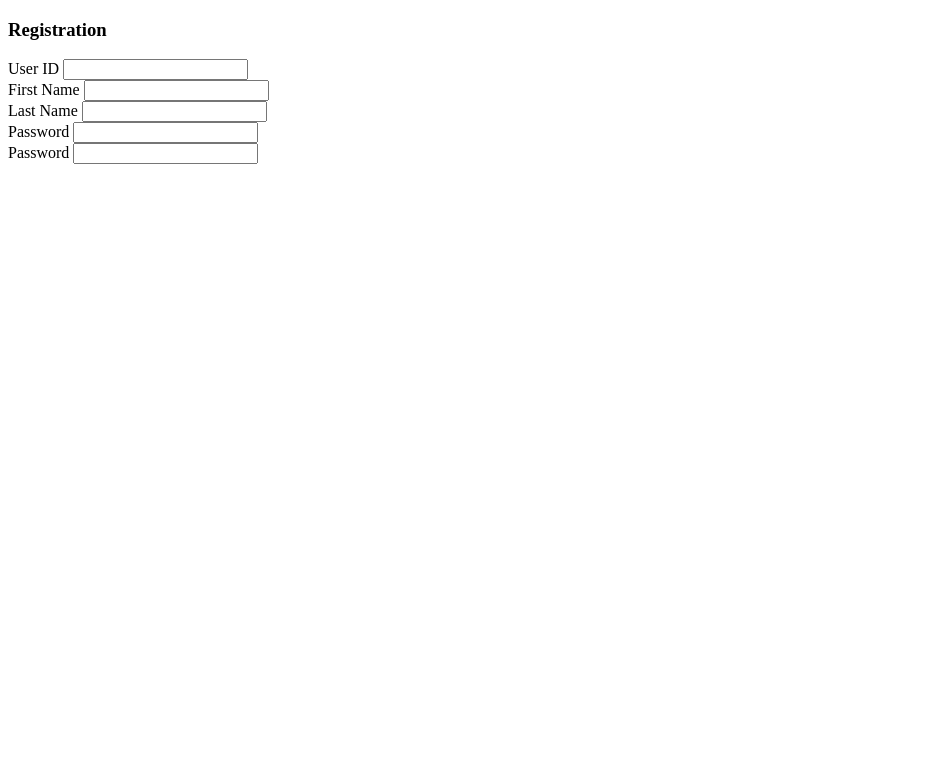
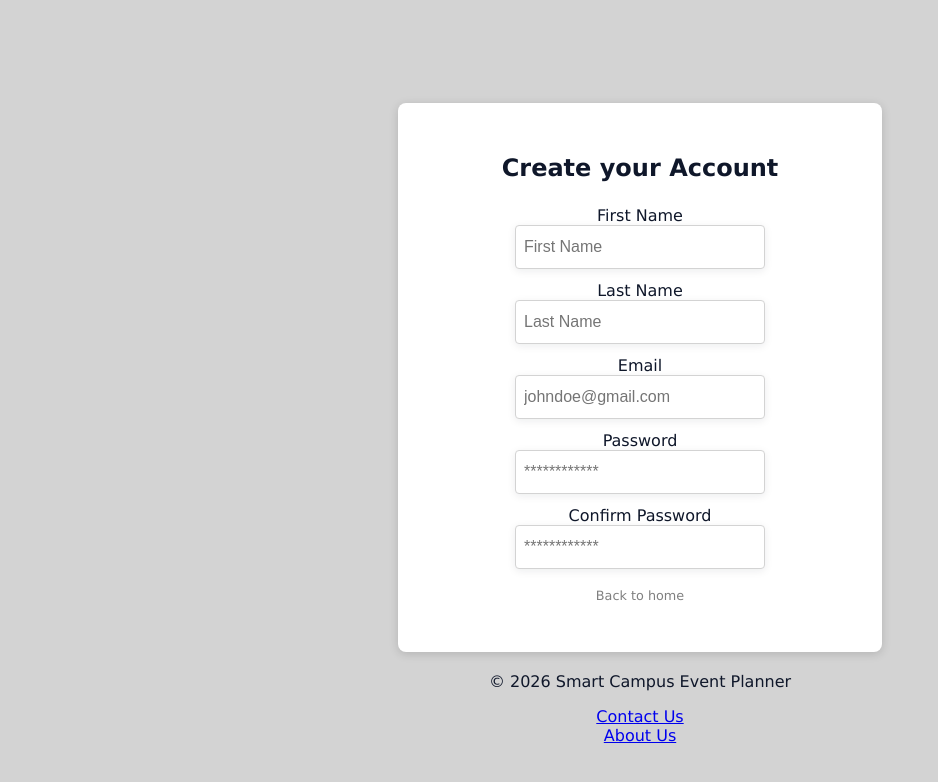
Before and after one commit to SOEN-287-Group-Project/Smart-Campus-Event-Planner, a website: page views/register.html in a window 1280 px wide. Shown: the whole page, without its empty margins (0-938 px from the left). Drawn offline with Linux system fonts and the light colour scheme.

Commit message:
Registration Page

```diff
--- a/public/css/main.css
+++ b/public/css/main.css
@@ -17,4 +17,7 @@
 
 
 /**/
-@import "./Admin/styles2.css"
+@import "./Admin/styles2.css";
+
+
+@import "./Public_Pages/public_pages.css";
--- a/views/register.html
+++ b/views/register.html
@@ -2,19 +2,49 @@
 <html lang="en">
 
     <head>
-        <title>Registration</title>
+        <meta charset="UTF-8">
+        <title>Create an Account</title>
+        <link rel="stylesheet" href="../public/css/main.css">
     </head>
+    <body class="home-page">
+        <main class="home-card">
 
-    <body>
+            <header>
+                <h2>Create your Account</h2>
+            </header>
 
-        <form>
-            <h3>Registration</h3>
-            <label>User ID</label>              <input type="text"> </div>
-            <div> <label>First Name</label>     <input type="text"> </div>
-            <div> <label>Last Name</label>      <input type="text"> </div>
-            <div> <label>Password</label>       <input type="text"> </div>
-            <div> <label>Password</label>       <input type="text"> </div>
-        </form>
+            <form class="home-actions">
+                <div class="form-field">
+                    <label for="first_name" > First Name </label>
+                    <input type="text" name="first_name" placeholder="First Name">
+                </div>
+                <div class="form-field">
+                    <label for="last_name"> Last Name </label>
+                    <input type="text" name="last_name" placeholder="Last Name">
+                </div>
+                <div class="form-field">
+                    <label for="email"> Email </label>
+                    <input type="email" name="email" placeholder="johndoe@gmail.com" autocomplete="email">
+                </div>
+                <div class="form-field">
+                    <label for="password"> Password </label>
+                    <input type="password" name="password" placeholder="************">
+                </div>
+                <div class="form-field">
+                    <label for="confirmed_password"> Confirm Password </label>
+                    <input type="password" name="confirmed_password" placeholder="************">
+                </div>
+            </form>
 
+            <p> <a href="index.html" class="back-to-home-link">Back to home</a></p>
+
+        </main>
+
+        <footer class="footer">
+            <p> &copy; 2026 Smart Campus Event Planner </p>
+            <a href="Contact.html">Contact Us</a>
+            <br>
+            <a href="About.html">About Us</a>
+        </footer>
     </body>
 </html>
```
Also changed, not shown: views/contact.html (+1 -1 lines), views/index.html (+1 -1 lines), views/login.html (+2 -2 lines), public/css/Public_Pages/public_pages.css (renamed from public/css/Public Pages/public_pages.css).
